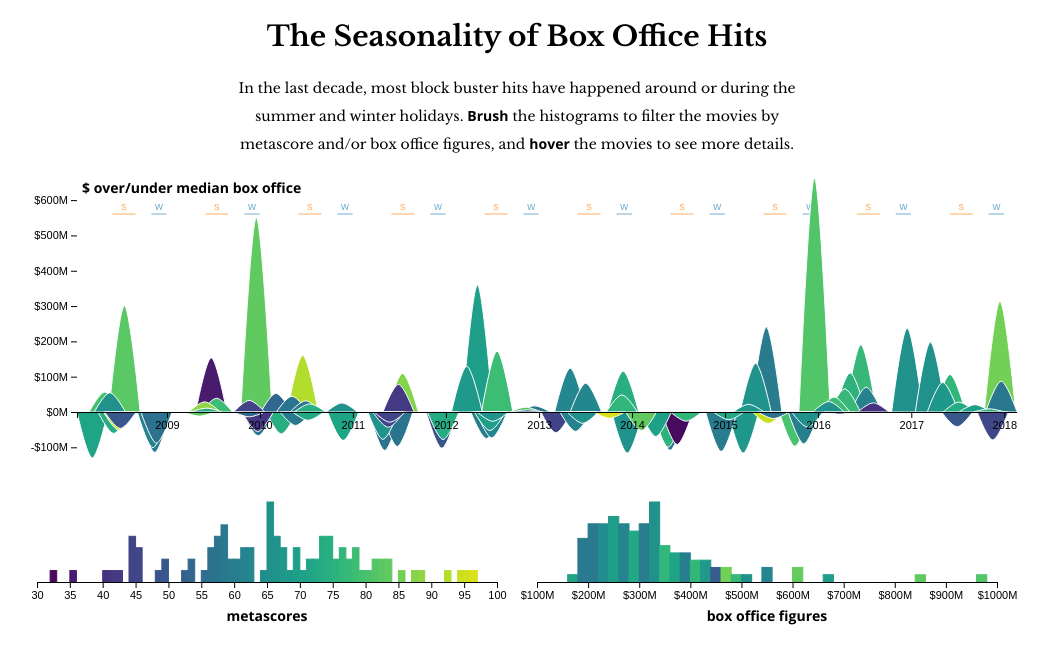
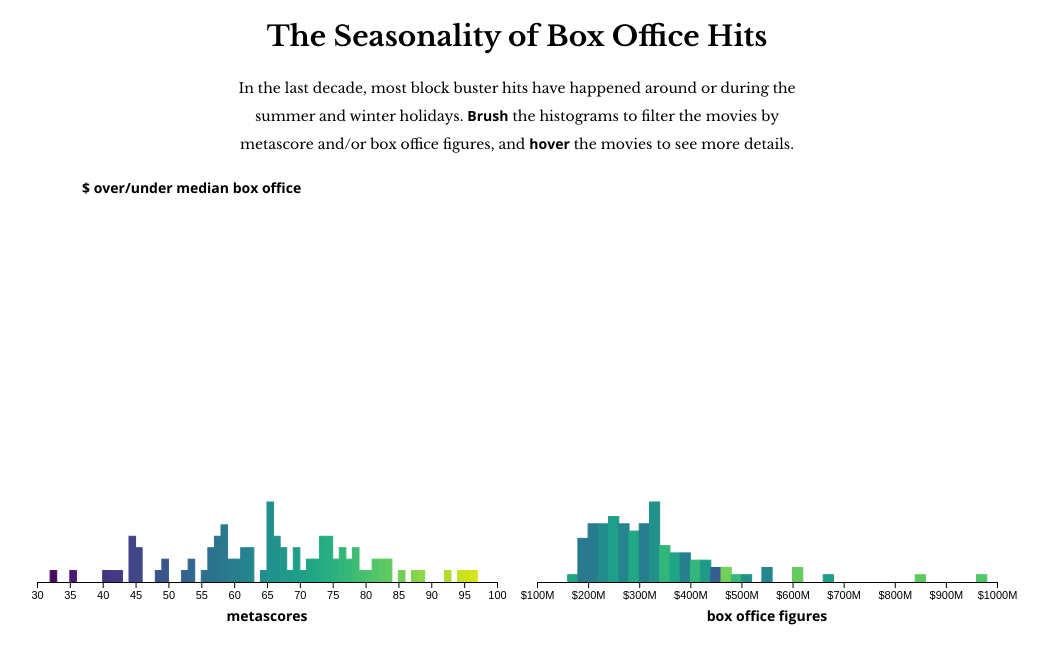
Before and after one commit to sxywu/vue-d3-example, a Vue app: page / in a window 1280 px wide. Shown: the top 664 px of the page, without its empty margins (123-1171 px from the left). Built offline with nearby package versions, Linux system fonts and the light colour scheme.

Commit message:
Create starter

```diff
--- a/src/App.vue
+++ b/src/App.vue
@@ -70,9 +70,6 @@ export default {
   },
   methods: {
     updateFilters: function(filter) {
-      this.filters = Object.assign(this.filters, filter)
-      this.filtered = _.filter(this.movies, d =>
-        _.every(this.filters, (bounds, key) => !bounds || bounds[0] < d[key] && d[key] < bounds[1]))
     }
   }
 }
--- a/src/components/AreaChart.vue
+++ b/src/components/AreaChart.vue
@@ -1,31 +1,13 @@
 <template>
   <div class='areachart'>
     <svg :width='width' :height='height'>
-      <!-- HOLIDAYS -->
-      <g class='holidays'>
-        <g v-for='d in texts' :transform='`translate(${d.x}, ${36})`'>
-          <line :x1='-d.width / 2' :x2='d.width / 2' :stroke='d.fill' />
-          <text dy='-.35em' text-anchor='middle' :fill='d.fill'>{{ d.text }}</text>
-        </g>
-      </g>
       <!-- MOVIE ARCS -->
-      <transition-group tag='g' :css='false' @enter='enter' @leave='leave'>
-        <path v-for='d in arcs' class='arc' :key='d.id' :d='d.path' :fill='d.fill' stroke='#fff'
-          @mouseenter='() => hovered = d' @mouseleave='() => hovered = null' />
-      </transition-group>
+      <!-- <transition-group tag='g' :css='false' @enter='enter' @leave='leave'> -->
+      <!-- </transition-group> -->
       <!-- AXES -->
       <g ref='xAxis' :transform='`translate(0, ${y0})`' />
       <g ref='yAxis' :transform='`translate(${margin.left}, 0)`' />
     </svg>
-    <div v-if='hovered' class='hovered' :style='{
-      top: `${hovered.y + 20}px`,
-      left: `${hovered.x}px`,
-      }'>
-      <strong>title</strong> {{ hovered.data.title }}<br />
-      <strong>date</strong> {{ formatDate(hovered.data.date) }}<br />
-      <strong>metascore</strong> {{ hovered.data.score }}<br />
-      <strong>box office</strong> {{ formatBox(hovered.data.boxOffice) }}<br />
-    </div>
   </div>
 </template>
 
@@ -54,8 +36,6 @@ export default {
   watch: {
     movies: function() {
       this.calculateScales()
-      this.calculateHolidays()
-      this.renderAxes()
     },
     filtered: function() {
       this.calculateData()
@@ -66,26 +46,21 @@ export default {
       if (!this.movies.length) return
 
       // calculate median box office
-      this.medianBox = d3.median(this.movies, d => d.boxOffice)
 
-      // colors
-      const colorDomain = d3.extent(this.movies, d => d.score);
-      this.colorScale = d3.scaleSequential(d3.interpolateViridis).domain(colorDomain).nice()
+      // colors with metascores
 
       // x scale with dates
-      const [minDate, maxDate] = d3.extent(this.movies, d => d.date)
-      this.xScale = d3.scaleTime().domain([
-        d3.timeMonth.offset(minDate, -2),
-        d3.timeMonth.offset(maxDate, 2),
-      ]).range([margin.left, width - margin.right])
 
       // y scale with boxOffice - medianBox
-      const yExtent = d3.extent(this.movies, d => d.boxOffice - this.medianBox)
-      this.yScale = d3.scaleLinear().domain(yExtent).range([height - margin.bottom, margin.top])
-      this.y0 = this.yScale(0)
+
+      // this.y0 = this.yScale(0)
 
       // update area generater
-      this.areaGen = d3.area().curve(d3.curveCatmullRom).y0(this.y0)
+    },
+    calculateData: function() {
+      if (!this.filtered.length) return
+
+      // calculate arcs from the filtered movies
     },
     renderAxes: function() {
       const xAxis = d3.axisBottom().scale(this.xScale).tickFormat(this.format)
@@ -96,41 +71,6 @@ export default {
       d3.select(this.$refs.xAxis).call(xAxis)
       d3.select(this.$refs.yAxis).call(yAxis)
         .select('.domain').remove()
-    },
-    calculateData: function() {
-      if (!this.filtered.length) return
-
-      // calculate arcs from the filtered movies
-      this.arcs = _.chain(this.filtered)
-        // put biggest arcs in the background
-        .sortBy(d => -Math.abs(d.boxOffice - this.medianBox))
-        .map(d => {
-          const x = this.xScale(d.date)
-          const y = this.yScale(d.boxOffice - this.medianBox)
-          // for each arc, just need d & fill
-          return {
-            id: d.id,
-            path: this.areaGen([
-              [this.xScale(d3.timeMonth.offset(d.date, -2)), this.y0],
-              [x, y],
-              [this.xScale(d3.timeMonth.offset(d.date, 2)), this.y0],
-            ]),
-            fill: this.colorScale(d.score),
-            data: d, x, y,
-          }
-        }).value()
-    },
-    calculateHolidays: function() {
-      this.texts = _.map(this.holidays, (d, i) => {
-        const [d1, d2] = d;
-        const x1 = this.xScale(d1);
-        const x2 = this.xScale(d2);
-        return {
-          x: (x1 + x2) / 2, width: x2 - x1,
-          fill: i % 2 === 0 ? 'rgb(253, 174, 97)' : 'rgb(116, 173, 209)',
-          text: i % 2 === 0 ? 's' : 'w',
-        };
-      });
     },
     enter: function (el, done) {
       TweenLite.fromTo(el, 0.25,
@@ -144,12 +84,6 @@ export default {
         {scaleY: 0, svgOrigin: `0 ${this.y0}`, onComplete: done}
       )
     },
-    formatDate: function(date) {
-      return d3.timeFormat('%b %d, %Y')(date)
-    },
-    formatBox: function(box) {
-      return d3.format("$,.0f")(box)
-    }
   }
 }
 </script>
--- a/src/components/Histogram.vue
+++ b/src/components/Histogram.vue
@@ -34,7 +34,7 @@ export default {
     ]).on('brush', this.brushEnd)
     .on('end', this.brushEnd)
 
-    d3.select(this.$refs.brush).call(this.brush)
+    // call brush on g element
   },
   watch: {
     movies: function() {
@@ -115,15 +115,6 @@ export default {
       })
     },
     brushEnd: function() {
-      let bounds = null;
-      if (d3.event.selection) {
-        const [x1, x2] = d3.event.selection;
-        bounds = [
-          this.xScale.invert(x1),
-          this.xScale.invert(x2),
-        ]
-      }
-      this.updateFilters({[this.id]: bounds});
     },
   }
 }
```
